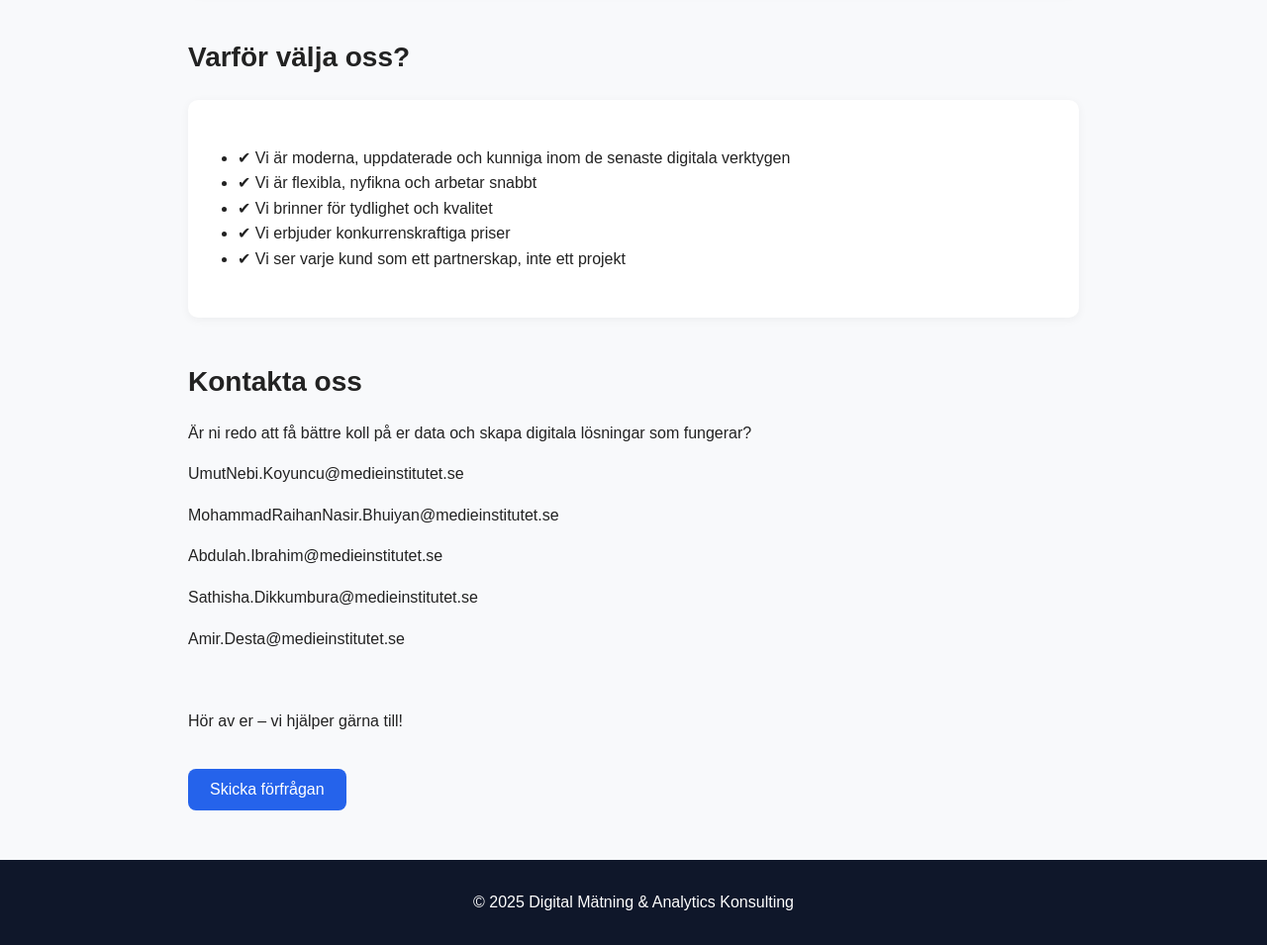
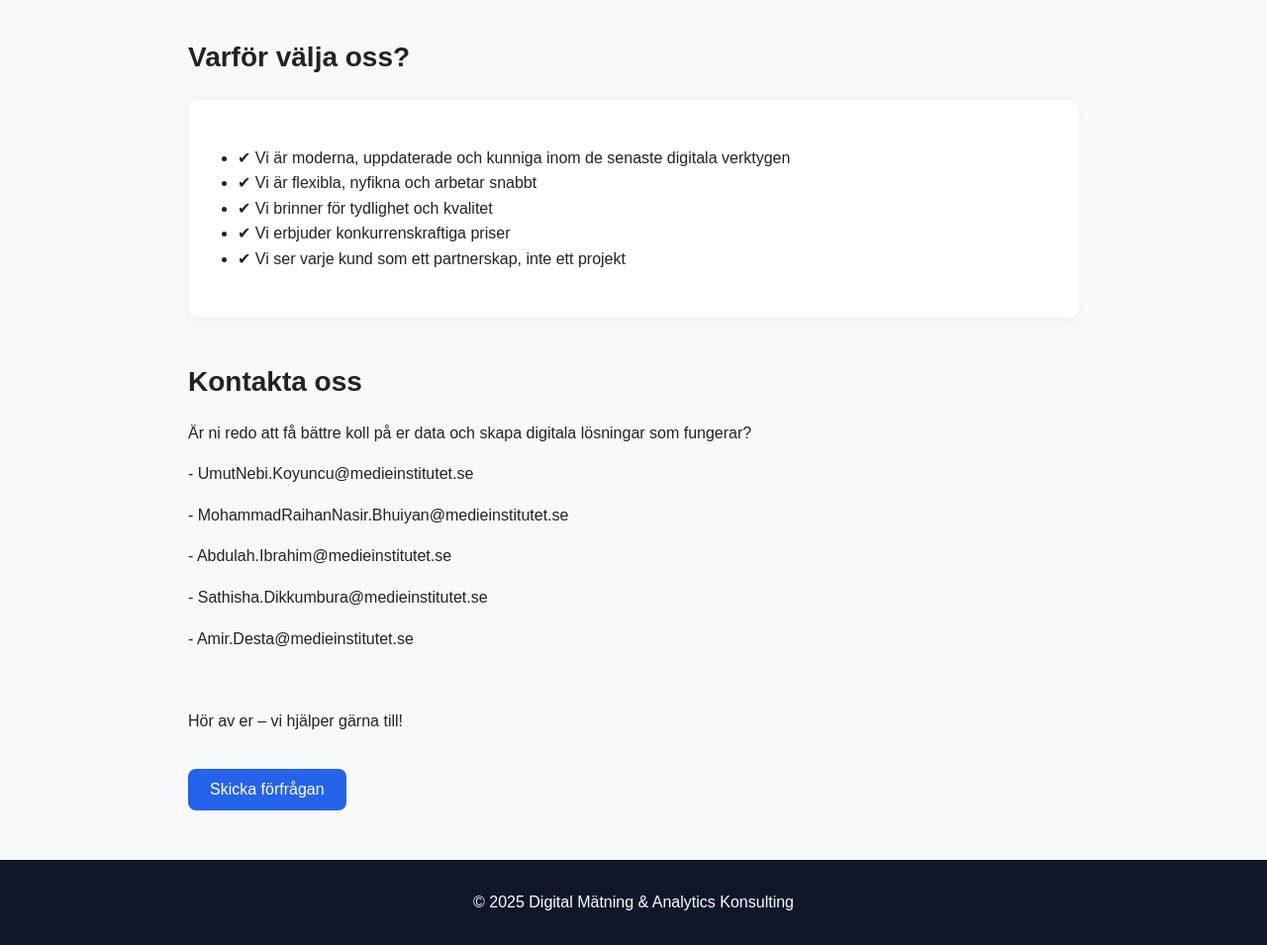
Before and after one commit to mrnnasir/DAS-Group, a website built with webpack: page index.html in a window 1280 px wide. Shown: the part 1377-2332 px from the top of the page at 99% size. Built offline with nearby package versions, Linux system fonts and the light colour scheme.

Commit message:
Update index.html

```diff
--- a/index.html
+++ b/index.html
@@ -182,11 +182,11 @@
 <section id="kontakt">
   <h2>Kontakta oss</h2>
   <p>Är ni redo att få bättre koll på er data och skapa digitala lösningar som fungerar?</p>
-  <p>UmutNebi.Koyuncu@medieinstitutet.se</p>
-  <p>MohammadRaihanNasir.Bhuiyan@medieinstitutet.se</p>
-  <p>Abdulah.Ibrahim@medieinstitutet.se</p>
-  <p>Sathisha.Dikkumbura@medieinstitutet.se</p>
-  <p>Amir.Desta@medieinstitutet.se</p>
+  <p>- UmutNebi.Koyuncu@medieinstitutet.se</p>
+  <p>- MohammadRaihanNasir.Bhuiyan@medieinstitutet.se</p>
+  <p>- Abdulah.Ibrahim@medieinstitutet.se</p>
+  <p>- Sathisha.Dikkumbura@medieinstitutet.se</p>
+  <p>- Amir.Desta@medieinstitutet.se</p>
   <br>
   <p>Hör av er – vi hjälper gärna till!</p>
 
```
